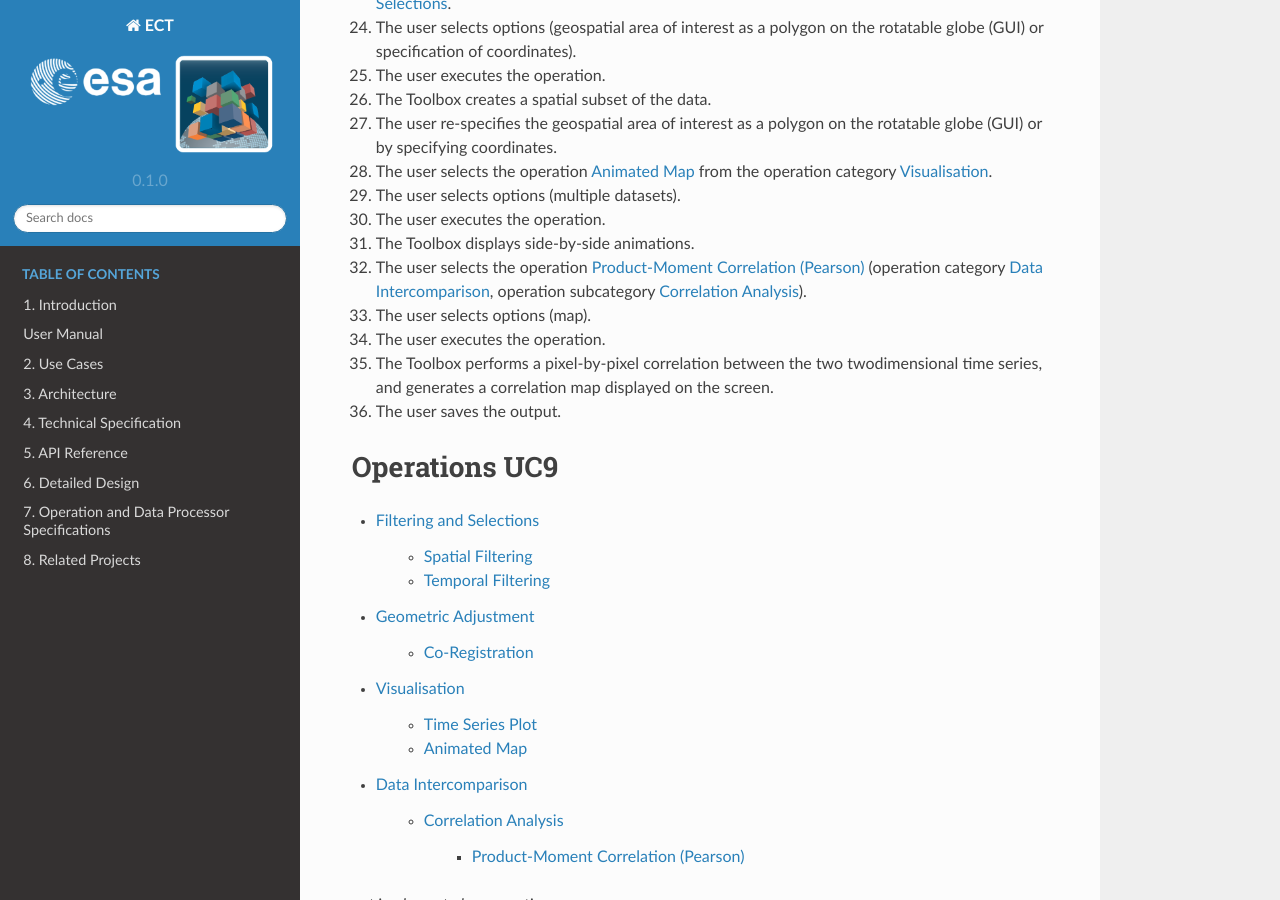
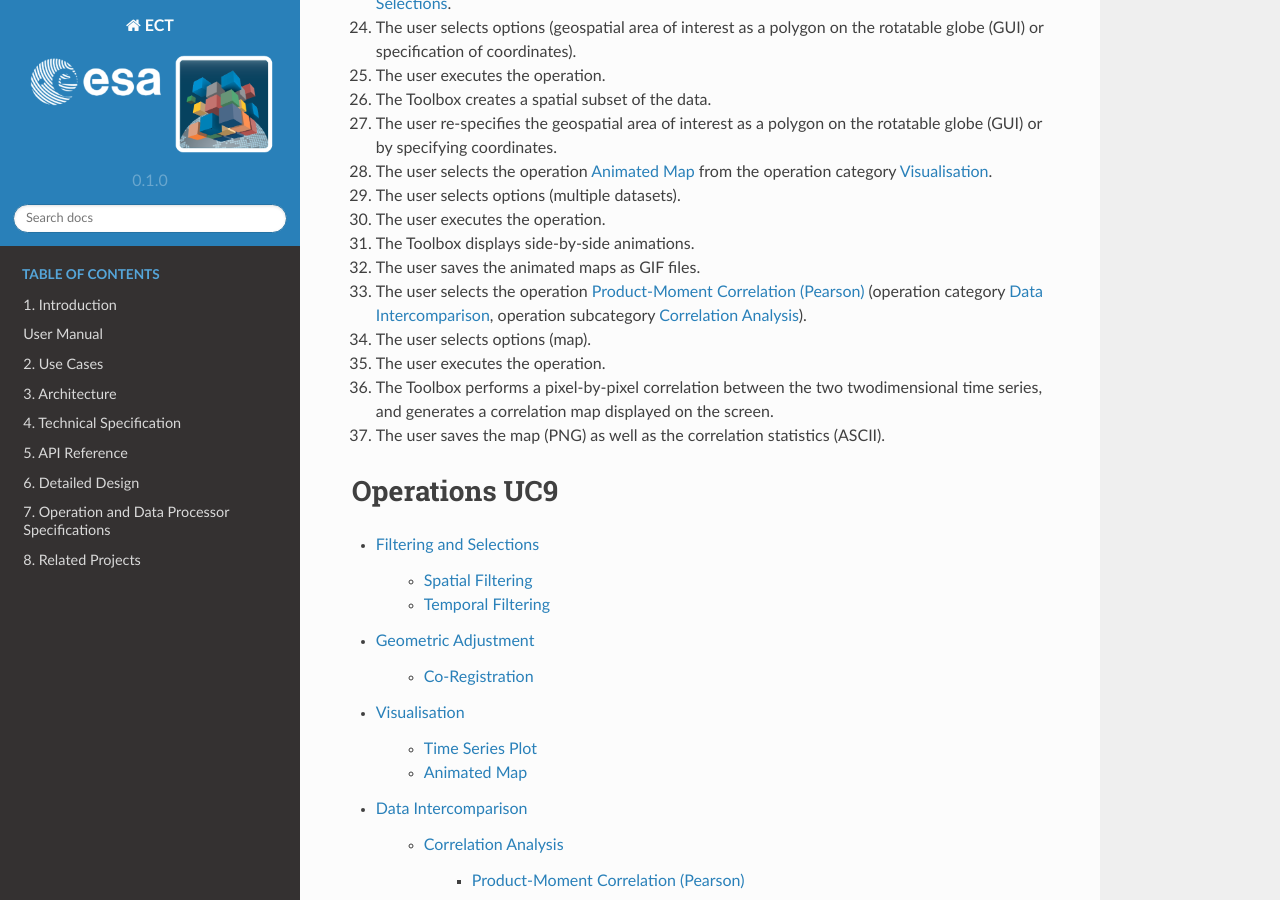
Before and after one commit to CCI-Tools/cate, a Sphinx documentation site: the page built from doc/source/op_specs/use_cases/UC09.rst, in a window 1280 px wide and 900 px high, scrolled down 1040 px. Built offline with Sphinx 7.4.7 and the Read the Docs theme 2.0.0, drawn with Linux system fonts in a browser that asks for light colours; pages that are not in the unit, such as notebooks, are missing from menus.

Commit message:
Update UC09.rst

```diff
--- a/doc/source/op_specs/use_cases/UC09.rst
+++ b/doc/source/op_specs/use_cases/UC09.rst
@@ -40,11 +40,12 @@ Use Case #9 Relationships between Aerosol and Cloud ECV
 #.	The user selects options (multiple datasets).
 #.	The user executes the operation.
 #.	The Toolbox displays side-by-side animations.
+#.	The user saves the animated maps as GIF files.
 #.	The user selects the operation :doc:`Product-Moment Correlation (Pearson) <../data-intercomparison/correlation-analysis/op_spec_product-moment-correlation>` (operation category :doc:`Data Intercomparison <../data-intercomparison/op_spec_category_data-intercomparison>`, operation subcategory :doc:`Correlation Analysis <../data-intercomparison/correlation-analysis/op_spec_subcategory_correlation-analysis>`).
 #.	The user selects options (map).
 #.	The user executes the operation.
 #.	The Toolbox performs a pixel-by-pixel correlation between the two twodimensional time series, and generates a correlation map displayed on the screen.
-#.	The user saves the output.
+#.	The user saves the map (PNG) as well as the correlation statistics (ASCII).
 
 
 Operations UC9
```
